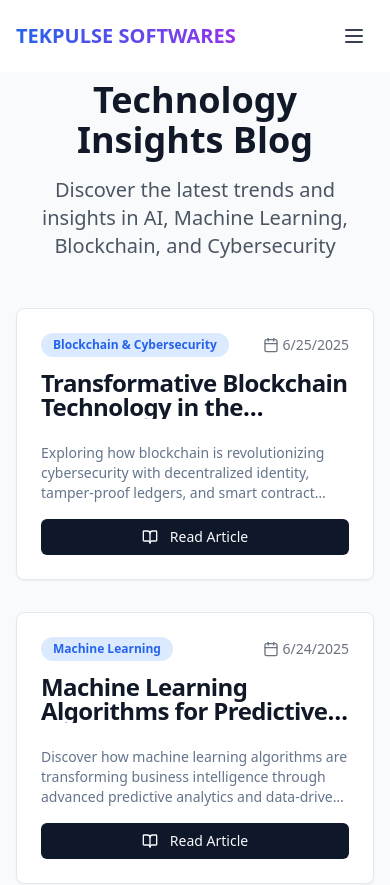
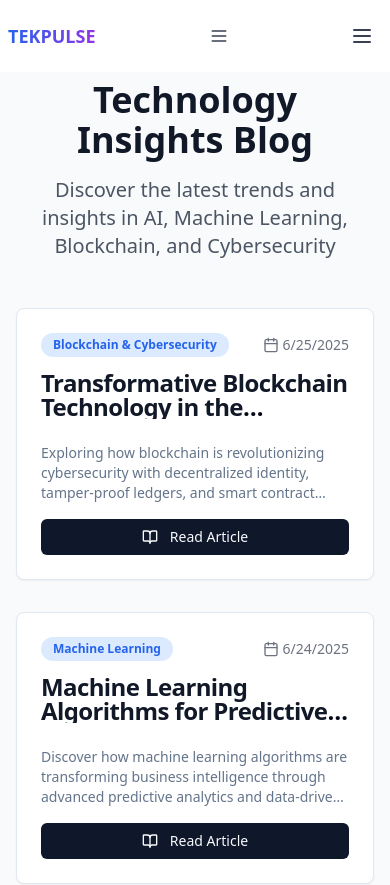
Before and after one commit to TEKPULSE-SOLUTIONS/tekpulse-web-profile-13, a React (Vite) app: page /blog in a window 390 px wide. Shown: the top 885 px of the page. Built offline with nearby package versions, Linux system fonts and the light colour scheme.

Commit message:
Refactor: Improve navbar spacing for responsiveness
Adjusted the spacing and layout of the navigation bar to ensure all content is visible across different screen sizes.

```diff
--- a/src/components/Navigation.tsx
+++ b/src/components/Navigation.tsx
@@ -67,24 +67,25 @@ const Navigation = () => {
         ? 'bg-white/80 backdrop-blur-lg shadow-lg py-2 border-b border-white/20'
         : 'bg-white/95 backdrop-blur-sm py-4'
     }`}>
-      <div className="max-w-7xl mx-auto px-4 sm:px-6 lg:px-8">
+      <div className="max-w-7xl mx-auto px-2 sm:px-4 lg:px-6 xl:px-8">
         <div className="flex justify-between items-center">
           {/* Logo with enhanced animation */}
-          <div className="flex-shrink-0">
-            <h1 className="text-xl sm:text-2xl font-bold bg-gradient-to-r from-blue-600 to-purple-600 bg-clip-text text-transparent cursor-pointer hover:scale-105 transition-transform duration-300"
+          <div className="flex-shrink-0 min-w-0">
+            <h1 className="text-lg sm:text-xl lg:text-2xl font-bold bg-gradient-to-r from-blue-600 to-purple-600 bg-clip-text text-transparent cursor-pointer hover:scale-105 transition-transform duration-300 truncate"
                 onClick={() => scrollToSection('home')}>
-              TEKPULSE SOFTWARES
+              <span className="hidden sm:inline">TEKPULSE SOFTWARES</span>
+              <span className="sm:hidden">TEKPULSE</span>
             </h1>
           </div>
 
           {/* Desktop Menu */}
-          <div className="hidden md:block">
-            <div className="ml-10 flex items-baseline space-x-4 xl:space-x-6">
+          <div className="hidden lg:block">
+            <div className="ml-6 flex items-baseline space-x-1 xl:space-x-3 2xl:space-x-4">
               {menuItems.map((item, index) => (
                 <button
                   key={item.label}
                   onClick={() => handleMenuClick(item)}
-                  className={`relative text-gray-700 hover:text-blue-600 px-2 xl:px-3 py-2 text-xs xl:text-sm font-medium transition-all duration-300 hover:scale-105 group ${
+                  className={`relative text-gray-700 hover:text-blue-600 px-1.5 xl:px-2 2xl:px-3 py-2 text-xs xl:text-sm 2xl:text-base font-medium transition-all duration-300 hover:scale-105 group whitespace-nowrap ${
                     isScrolled ? 'hover:bg-blue-50 rounded-lg' : ''
                   }`}
                   style={{ animationDelay: `${index * 50}ms` }}
@@ -96,7 +97,42 @@ const Navigation = () => {
             </div>
           </div>
 
+          {/* Tablet Menu - Simplified for medium screens */}
+          <div className="hidden md:block lg:hidden">
+            <div className="ml-4 flex items-baseline space-x-1">
+              {menuItems.slice(0, 6).map((item, index) => (
+                <button
+                  key={item.label}
+                  onClick={() => handleMenuClick(item)}
+                  className={`relative text-gray-700 hover:text-blue-600 px-1.5 py-2 text-xs font-medium transition-all duration-300 hover:scale-105 group whitespace-nowrap ${
+                    isScrolled ? 'hover:bg-blue-50 rounded-lg' : ''
+                  }`}
+                  style={{ animationDelay: `${index * 50}ms` }}
+                >
+                  {item.label}
+                  <span className="absolute bottom-0 left-0 w-full h-0.5 bg-gradient-to-r from-blue-600 to-purple-600 transform scale-x-0 group-hover:scale-x-100 transition-transform duration-300 origin-left"></span>
+                </button>
+              ))}
+              <button
+                onClick={() => setIsMobileMenuOpen(!isMobileMenuOpen)}
+                className="text-gray-700 hover:text-blue-600 px-2 py-2 text-xs font-medium transition-all duration-300 hover:scale-105"
+              >
+                More
+              </button>
+            </div>
+          </div>
+
           {/* Mobile menu button */}
+          <div className="md:block lg:hidden">
+            <button
+              onClick={() => setIsMobileMenuOpen(!isMobileMenuOpen)}
+              className="text-gray-700 hover:text-blue-600 p-2 rounded-lg hover:bg-blue-50 transition-all duration-300"
+            >
+              {isMobileMenuOpen ? <X size={20} /> : <Menu size={20} />}
+            </button>
+          </div>
+
+          {/* Mobile menu button - Mobile only */}
           <div className="md:hidden">
             <button
               onClick={() => setIsMobileMenuOpen(!isMobileMenuOpen)}
@@ -107,13 +143,13 @@ const Navigation = () => {
           </div>
         </div>
 
-        {/* Mobile Menu with enhanced animation */}
-        <div className={`md:hidden transition-all duration-300 ease-in-out ${
+        {/* Mobile/Tablet Menu with enhanced animation */}
+        <div className={`lg:hidden transition-all duration-300 ease-in-out ${
           isMobileMenuOpen
             ? 'max-h-96 opacity-100 translate-y-0'
             : 'max-h-0 opacity-0 -translate-y-4'
-        } overflow-hidden`}>
-          <div className="px-2 pt-2 pb-3 space-y-1 bg-white/90 backdrop-blur-lg rounded-lg shadow-lg mt-4 border border-white/20">
+          } overflow-hidden`}>
+          <div className="px-2 pt-2 pb-3 space-y-1 bg-white/95 backdrop-blur-lg rounded-lg shadow-xl mt-4 border border-white/30 max-h-80 overflow-y-auto">
             {menuItems.map((item, index) => (
               <button
                 key={item.label}
```
